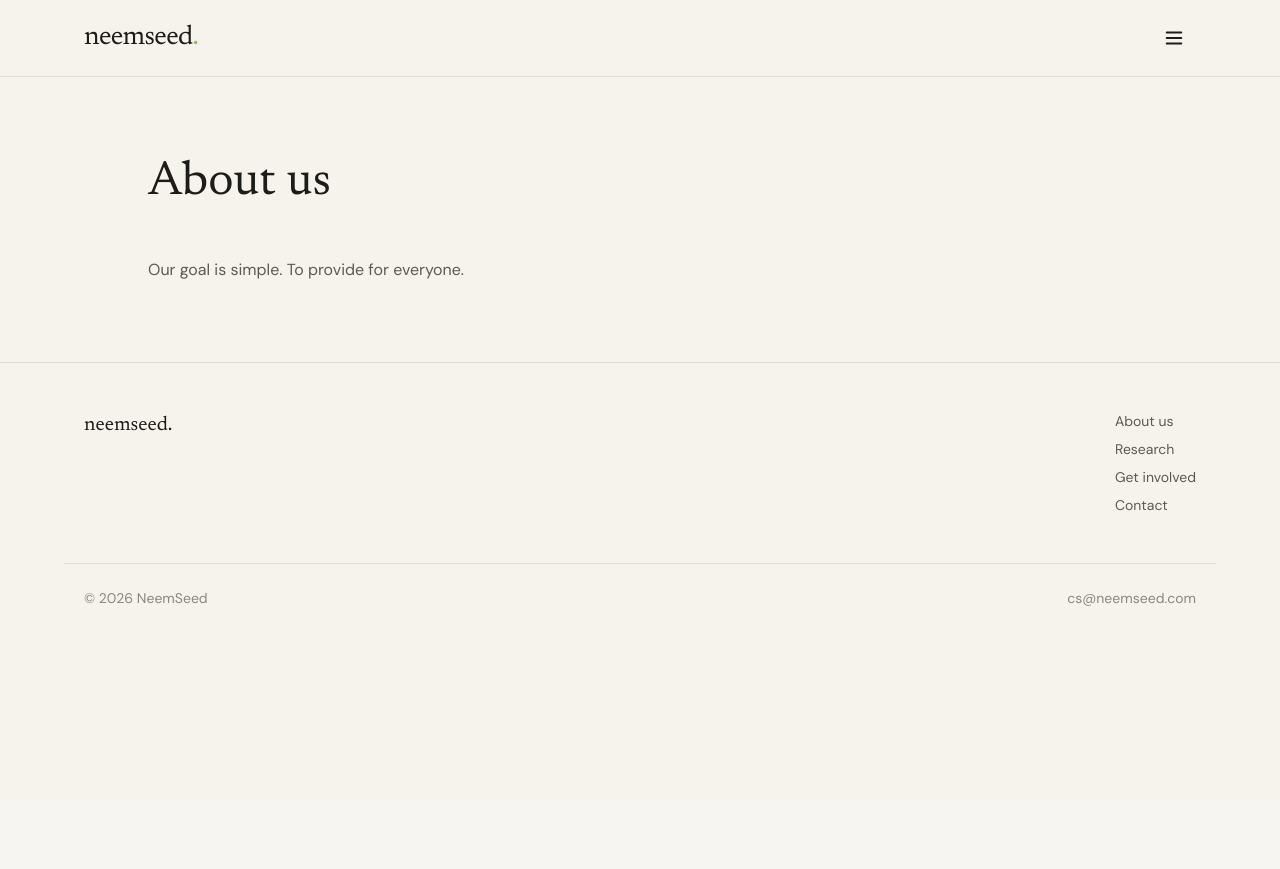
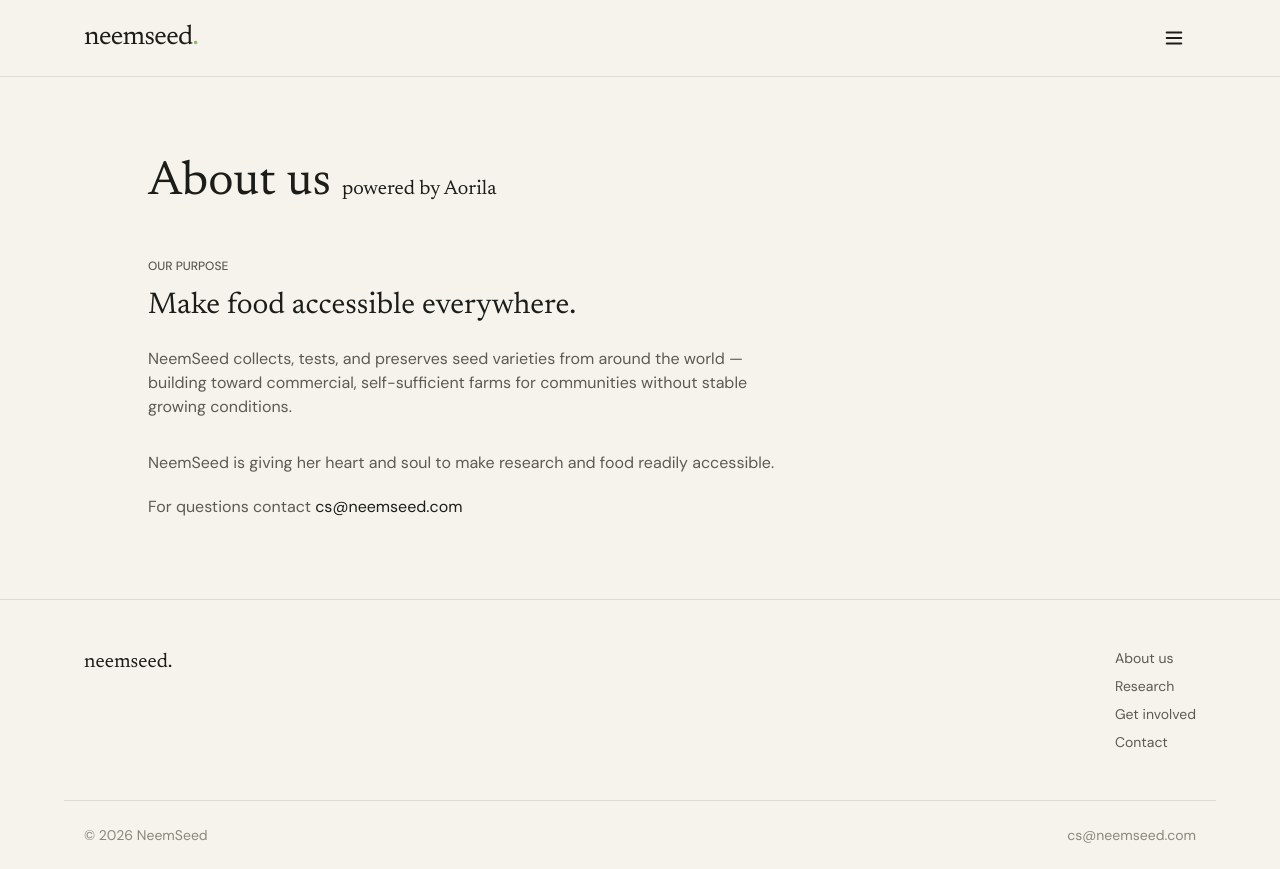
Before and after one commit to nbaldwin09/neemseed, a React (Vite) app: page /about in a window 1280 px wide. Before the commit the page ends 800 px from the top, so only its background shows below. Built offline with nearby package versions, Linux system fonts and the light colour scheme.

Commit message:
Move Research copy onto About us

```diff
--- a/src/routes/about.tsx
+++ b/src/routes/about.tsx
@@ -5,8 +5,43 @@ export const Route = createFileRoute("/about")({ component: AboutPage });
 
 function AboutPage() {
   return (
-    <SimplePage title="About us">
-      <p className="max-w-xl text-muted">Our goal is simple. To provide for everyone.</p>
+    <SimplePage
+      title={
+        <>
+          About us{" "}
+          <span className="text-xl font-normal sm:text-2xl">
+            powered by{" "}
+            <a
+              href="https://aorila.com"
+              className="underline underline-offset-4"
+              target="_blank"
+              rel="noreferrer"
+            >
+              Aorila
+            </a>
+          </span>
+        </>
+      }
+    >
+      <section className="max-w-2xl">
+        <p className="text-xs font-medium uppercase tracking-[0.2em] text-muted">Our purpose</p>
+        <h2 className="mt-3 font-display text-3xl leading-snug sm:text-4xl">
+          Make food accessible everywhere.
+        </h2>
+        <p className="mt-5 text-muted">
+          NeemSeed collects, tests, and preserves seed varieties from around the world — building
+          toward commercial, self-sufficient farms for communities without stable growing conditions.
+        </p>
+        <p className="mt-8 text-muted">
+          NeemSeed is giving her heart and soul to make research and food readily accessible.
+        </p>
+        <p className="mt-5 text-muted">
+          For questions contact{" "}
+          <a href="mailto:cs@neemseed.com" className="text-fg underline-offset-4 hover:underline">
+            cs@neemseed.com
+          </a>
+        </p>
+      </section>
     </SimplePage>
   );
 }
```
